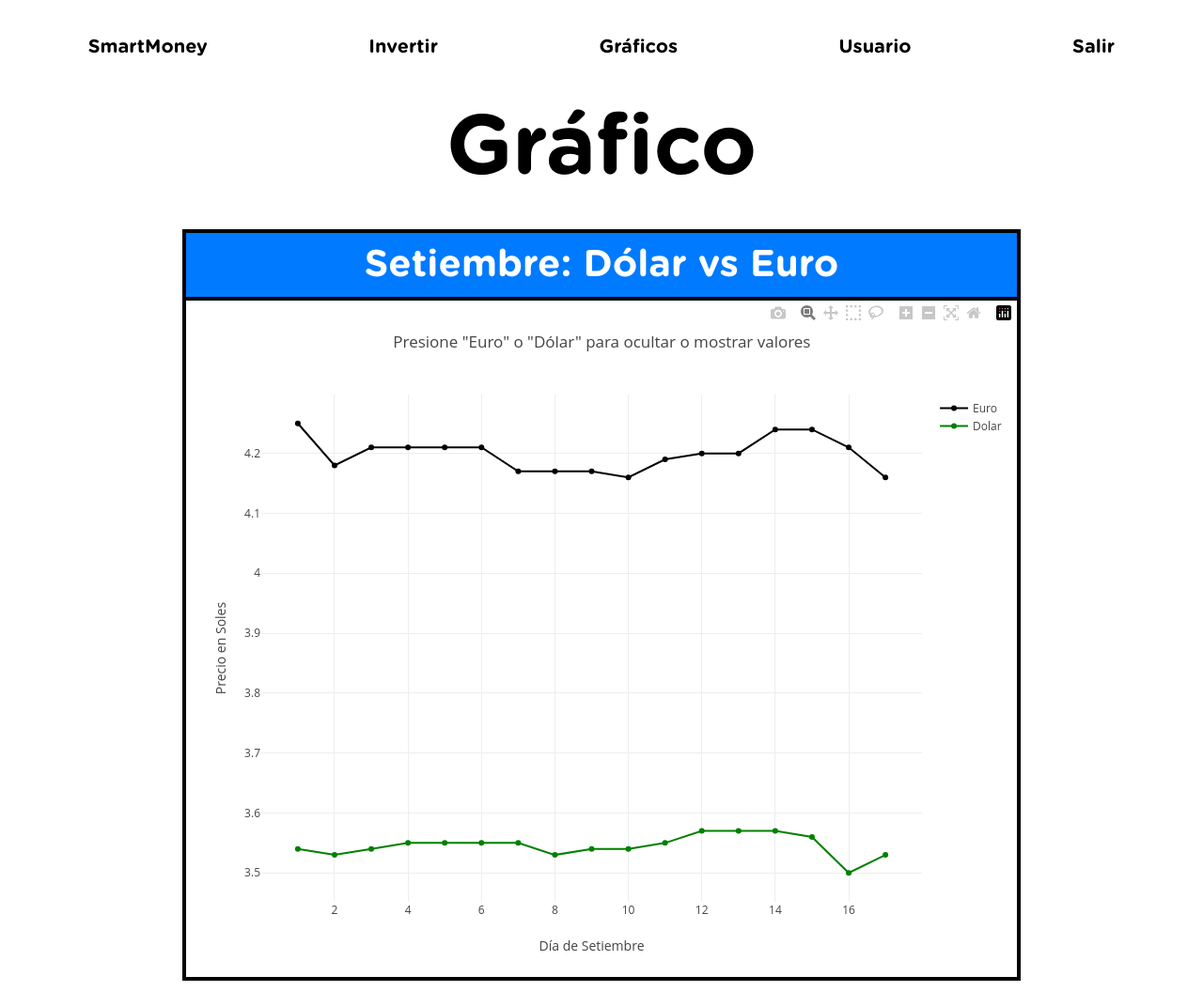
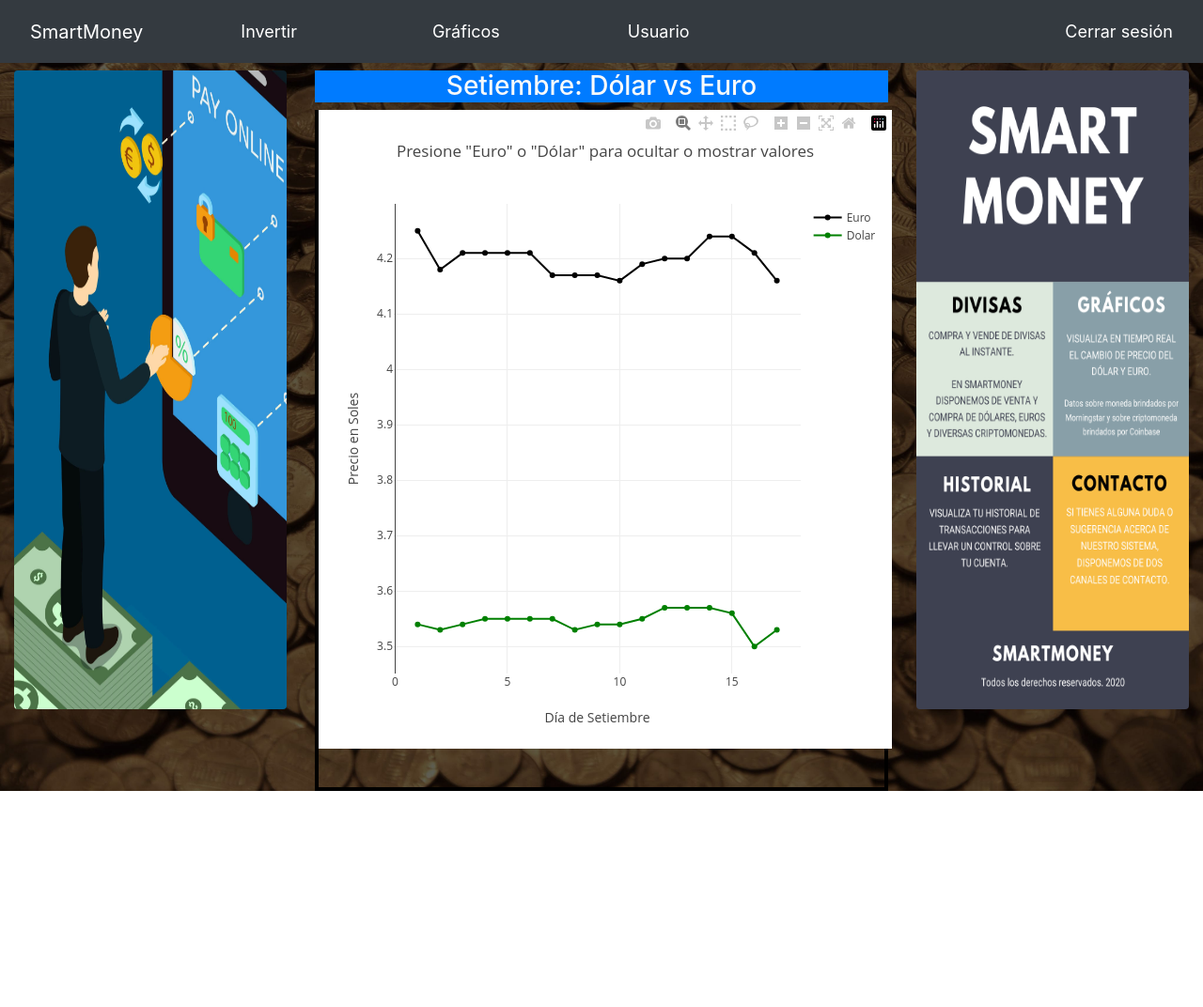
Before and after one commit to work-teams/gestion-configuracion-software, a PHP site: page /grafico.php in a window 1280 px wide. Shown: the whole page at 94% size. After the commit the page ends 842 px from the top, so only its background shows below. Run offline with PHP 8.4, Linux system fonts and the light colour scheme; the visitor is signed in with stand-in values (Sample User, id 1); some libraries are stand-ins or nearby versions; some web fonts are replaced.

Commit message:
Modificaciones modulo grafico

```diff
--- a/02 Desarrollo/SMPO/Desarrollo/SMPO-WEB/grafico.php
+++ b/02 Desarrollo/SMPO/Desarrollo/SMPO-WEB/grafico.php
@@ -4,38 +4,69 @@
 	if(isset($_SESSION['user'])){
 ?>
 <!DOCTYPE html>
-<html lang="en">
+<html>
+
 <head>
+
+  <title>Smart Money</title>
 	<meta charset="UTF-8">
-    <meta http-equiv="X-UA-Compatible" content="IE=edge">
-    <meta name="viewport" content="width=device-width, initial-scale=1.0">
+  <meta name="viewport" content="width=device-width, initial-scale=1, shrink-to-fit=no">
   <script src="https://cdn.plot.ly/plotly-latest.min.js"></script>
+	<?php require_once "php/scripts.php";?>
+  <link href="https://fonts.googleapis.com/css2?family=Alata&display=swap" rel="stylesheet">
   <link rel="stylesheet" href="css/estilosComunes.css">
-    <title>Smart Money</title>
+
 </head>
 
-<body>
-    <nav class="navbarzzz">
-        <ul>
-            <li><a href="Principal.php">SmartMoney</a></li>
-            <li><a href="invertir.php">Invertir</a></li>
-            <li><a href="grafico.php">Gráficos</a></li>
-            <li><a href="usuario.php">Usuario</a></li>
-            <li><a href="php/salir.php">Salir</a></li>
+<body class="fondo">
+  <nav class="navbar pb-1 pt-1 navbar-expand-lg navbar-dark bg-dark mb-2 text-center">
+    <a href="Principal.php" class="navbar-brand text-white text-center mr-3 px-3">SmartMoney</a>
+    <button class= "navbar-toggler" data-target="#menu" data-toggle="collapse" type="button">
+      <span class="navbar-toggler-icon"></span>
+    </button>
+    <div class="collapse navbar-collapse" id="menu">
+      <ul class="navbar-nav mr-auto">
+        <li class="nav-item active mx-5 px-3">
+          <a href="invertir.php" class="nav-link" style="font-size:18px;">Invertir</a>
+        </li>
+
+        <li class="nav-item active mx-5 px-3">
+          <a href="grafico.php" class="nav-link " style="font-size:18px;">Gráficos</a>
+        </li>
+
+        <li class="nav-item active" style="">
+          <a href="usuario.php" class="nav-link mx-5 px-3" style="font-size:18px;">Usuario</a>
+        </li>
+
       </ul>
+      <div class="text-center">
+        <li class="navbar-text">
+          <a href="php/salir.php" style="font-size:18px;" class="nav-link">Cerrar sesión</a>
+        </li>
+      </div>
+    </div>
   </nav>
 
-    <h1 class="title">Gráfico</h1>
-    <div class="graphicbox">
-      <div class="gbox">
-        <h3 class="title_graph">Setiembre: Dólar vs Euro</h3>
+  <div class="container-fluid">
+    <div class="row">
+      <div class="col-xl-3" id="laterales">
+        <img src="img/lateralGrafico.jpg" class="img-fluid rounded" style="height:85vh" alt="">
+      </div>
+
+      <div class="col-xl-6">
+        <h3 class="bg-primary text-center text-light">Setiembre: Dólar vs Euro</h3>
         <div id="grafica">
         </div>
       </div>
+
+      <div class="col-xl-3" id="laterales">
+        <img src="img/smartmoneyinfo.png" class="img-fluid rounded" style="height:85vh" alt="">
       </div>
-
+    </div>
+  </div>
   <script src="funcionesJS/grafico.js"></script>
 </body>
+
 </html>
 
 <?php
```
Lines whose indentation alone changed are shown as unchanged.
